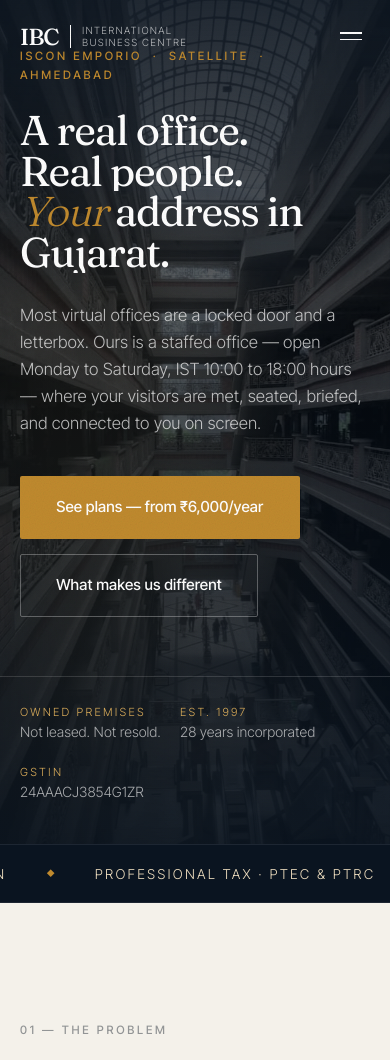
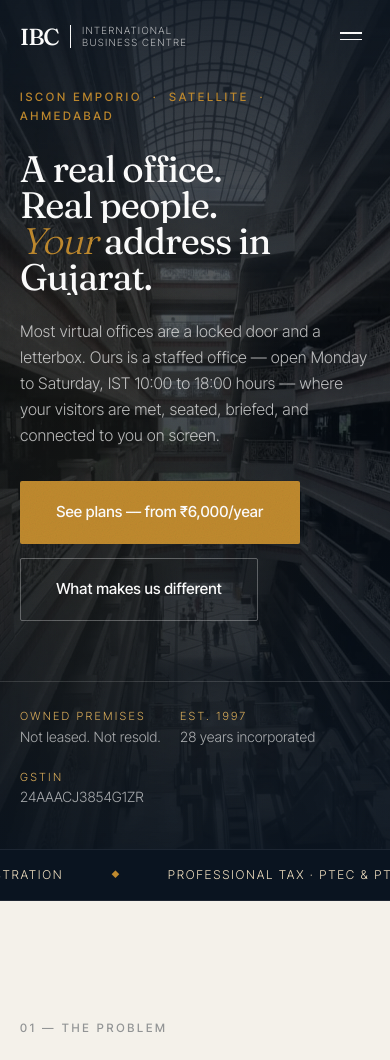
Before and after one commit to DeveshM10/IBC, a plain HTML site: page index.html in a window 390 px wide. Shown: the top 1060 px of the page. Drawn offline with Linux system fonts and the light colour scheme.

Commit message:
Fix nav overlapping hero copy, slow the ticker, force stylesheet refresh
Layout:
- Hero now reserves the fixed nav's height as top padding, so the
  headline and eyebrow can no longer collide with the logo and links
  on short viewports
- Reduce display type from 6.4rem to 5.2rem and tighten the lede
- Tighten nav link spacing and size, and stop links wrapping

Ticker:
- 150s -> 320s desktop, 180s mobile, via a --marquee-speed variable
- Slightly smaller ticker type and wider gaps

Caching (the reason the previous slowdown was never seen):
- css/js used stale-while-revalidate, so browsers could serve a
  day-old stylesheet. Now max-age=0, must-revalidate, with a long
  CDN s-maxage that Vercel purges on deploy.
- Added ?v=4 to the css and js references to clear existing copies.

Co-Authored-By: Claude Opus 5 (1M context) <noreply@anthropic.com>

```diff
--- a/css/style.css
+++ b/css/style.css
@@ -14,9 +14,10 @@
   --rule:     rgba(10,20,32,.14);
   --rule-lt:  rgba(255,255,255,.14);
 
-  --fs-display: clamp(2.6rem, 6.2vw, 6.4rem);
+  --fs-display: clamp(2.3rem, 5vw, 5.2rem);
   --fs-h2:      clamp(2.1rem, 4.6vw, 4.4rem);
-  --fs-lede:    clamp(1.05rem, 1.5vw, 1.35rem);
+  --fs-lede:    clamp(1rem, 1.35vw, 1.22rem);
+  --nav-h:      5.5rem;
 
   --pad: clamp(1.25rem, 5vw, 5rem);
   --maxw: 1320px;
@@ -138,10 +139,11 @@ a{ color:inherit; }
 }
 .nav__sub{ font-size:.62rem; line-height:1.25; letter-spacing:.13em; text-transform:uppercase; opacity:.7; }
 
-.nav__links{ display:flex; gap:2rem; }
+.nav__links{ display:flex; gap:1.6rem; }
 .nav__links a{
-  color:#fff; text-decoration:none; font-size:.83rem; letter-spacing:.02em;
-  opacity:.8; position:relative; padding-block:.3rem; transition:opacity .3s, color .5s;
+  color:#fff; text-decoration:none; font-size:.78rem; letter-spacing:.01em;
+  white-space:nowrap;
+  opacity:.75; position:relative; padding-block:.3rem; transition:opacity .3s, color .5s;
 }
 .nav__links a::after{
   content:''; position:absolute; left:0; bottom:0; width:0; height:1px;
@@ -170,7 +172,10 @@ a{ color:inherit; }
 /* ── Hero ────────────────────────────────────────────── */
 .hero{
   position:relative; min-height:100svh; display:flex; flex-direction:column;
-  justify-content:flex-end; padding:0 0 2.5rem; overflow:hidden; background:var(--ink);
+  justify-content:flex-end; overflow:hidden; background:var(--ink);
+  /* Reserve the fixed nav's height so hero copy can never slide under it
+     on short viewports. */
+  padding:var(--nav-h) 0 2.5rem;
 }
 .hero__media{ position:absolute; inset:0; z-index:0; }
 .hero__media img{
@@ -188,7 +193,7 @@ a{ color:inherit; }
   position:relative; z-index:2; max-width:var(--maxw); width:100%;
   margin:0 auto; padding:0 var(--pad); color:#fff; padding-bottom:clamp(2rem,7vh,5rem);
 }
-.hero__title{ font-size:var(--fs-display); color:#fff; margin-bottom:1.8rem; max-width:16ch; }
+.hero__title{ font-size:var(--fs-display); color:#fff; margin-bottom:1.5rem; max-width:15ch; }
 .hero__title .line{ display:block; overflow:hidden; }
 .hero__title .line > span{
   display:block; transform:translateY(105%);
@@ -198,7 +203,7 @@ a{ color:inherit; }
 .hero.ready .hero__title .line:nth-child(2) > span{ transform:translateY(0); transition-delay:.27s; }
 .hero.ready .hero__title .line:nth-child(3) > span{ transform:translateY(0); transition-delay:.39s; }
 
-.hero__lede{ max-width:52ch; font-size:var(--fs-lede); color:rgba(255,255,255,.72); margin:0 0 2.4rem; }
+.hero__lede{ max-width:50ch; font-size:var(--fs-lede); color:rgba(255,255,255,.72); margin:0 0 2rem; }
 .hero__actions{ display:flex; gap:.9rem; flex-wrap:wrap; }
 
 .hero__foot{
@@ -219,19 +224,20 @@ a{ color:inherit; }
 /* ── Marquee ─────────────────────────────────────────── */
 .marquee{
   background:var(--ink); color:var(--gold-pale); overflow:hidden;
-  padding:1.1rem 0; border-block:1px solid rgba(255,255,255,.08);
+  padding:.95rem 0; border-block:1px solid rgba(255,255,255,.08);
+  --marquee-speed:320s;
 }
 .marquee__track{
-  display:flex; gap:2.5rem; align-items:center; width:max-content;
-  animation:slide 150s linear infinite;
+  display:flex; gap:3rem; align-items:center; width:max-content;
+  animation:slide var(--marquee-speed) linear infinite;
 }
 .marquee:hover .marquee__track{ animation-play-state:paused; }
-.marquee__track span{ font-size:.85rem; letter-spacing:.16em; text-transform:uppercase; white-space:nowrap; }
+.marquee__track span{ font-size:.76rem; letter-spacing:.14em; text-transform:uppercase; white-space:nowrap; }
 .marquee__track i{ color:var(--gold); font-size:.5rem; font-style:normal; }
 @keyframes slide{ to{ transform:translateX(-50%); } }
 
 @media (max-width:760px){
-  .marquee__track{ animation-duration:90s; }
+  .marquee{ --marquee-speed:180s; }
 }
 
 /* ── Statement ───────────────────────────────────────── */
--- a/index.html
+++ b/index.html
@@ -8,7 +8,7 @@
 <link rel="preconnect" href="https://fonts.googleapis.com">
 <link rel="preconnect" href="https://fonts.gstatic.com" crossorigin>
 <link href="https://fonts.googleapis.com/css2?family=Fraunces:opsz,wght@9..144,300;9..144,400;9..144,500;9..144,600&family=Inter+Tight:wght@300;400;500;600&display=swap" rel="stylesheet">
-<link rel="stylesheet" href="css/style.css">
+<link rel="stylesheet" href="css/style.css?v=4">
 </head>
 <body>
 
@@ -617,6 +617,6 @@
   <svg viewBox="0 0 24 24" fill="currentColor" width="24" height="24"><path d="M17.472 14.382c-.297-.149-1.758-.867-2.03-.967-.273-.099-.471-.148-.67.15-.197.297-.767.966-.94 1.164-.173.199-.347.223-.644.075-.297-.15-1.255-.463-2.39-1.475-.883-.788-1.48-1.761-1.653-2.059-.173-.297-.018-.458.13-.606.134-.133.298-.347.446-.52.149-.174.198-.298.298-.497.099-.198.05-.371-.025-.52-.075-.149-.669-1.612-.916-2.207-.242-.579-.487-.5-.669-.51a12.8 12.8 0 0 0-.57-.01c-.198 0-.52.074-.792.372-.272.297-1.04 1.016-1.04 2.479 0 1.462 1.065 2.875 1.213 3.074.149.198 2.096 3.2 5.077 4.487.709.306 1.262.489 1.694.625.712.227 1.36.195 1.871.118.571-.085 1.758-.719 2.006-1.413.248-.694.248-1.289.173-1.413-.074-.124-.272-.198-.57-.347m-5.421 7.403h-.004a9.87 9.87 0 0 1-5.031-1.378l-.361-.214-3.741.982.998-3.648-.235-.374a9.86 9.86 0 0 1-1.51-5.26c.001-5.45 4.436-9.884 9.888-9.884a9.82 9.82 0 0 1 6.988 2.896 9.82 9.82 0 0 1 2.893 6.994c-.003 5.45-4.437 9.885-9.885 9.885M20.52 3.449C18.24 1.245 15.24 0 12.045 0 5.463 0 .104 5.359.101 11.945c0 2.096.549 4.142 1.593 5.945L0 24l6.305-1.654a11.9 11.9 0 0 0 5.683 1.448h.005c6.585 0 11.946-5.359 11.949-11.945a11.87 11.87 0 0 0-3.421-8.4"/></svg>
 </a>
 
-<script src="js/main.js"></script>
+<script src="js/main.js?v=4"></script>
 </body>
 </html>
```
Also changed, not shown: vercel.json.
